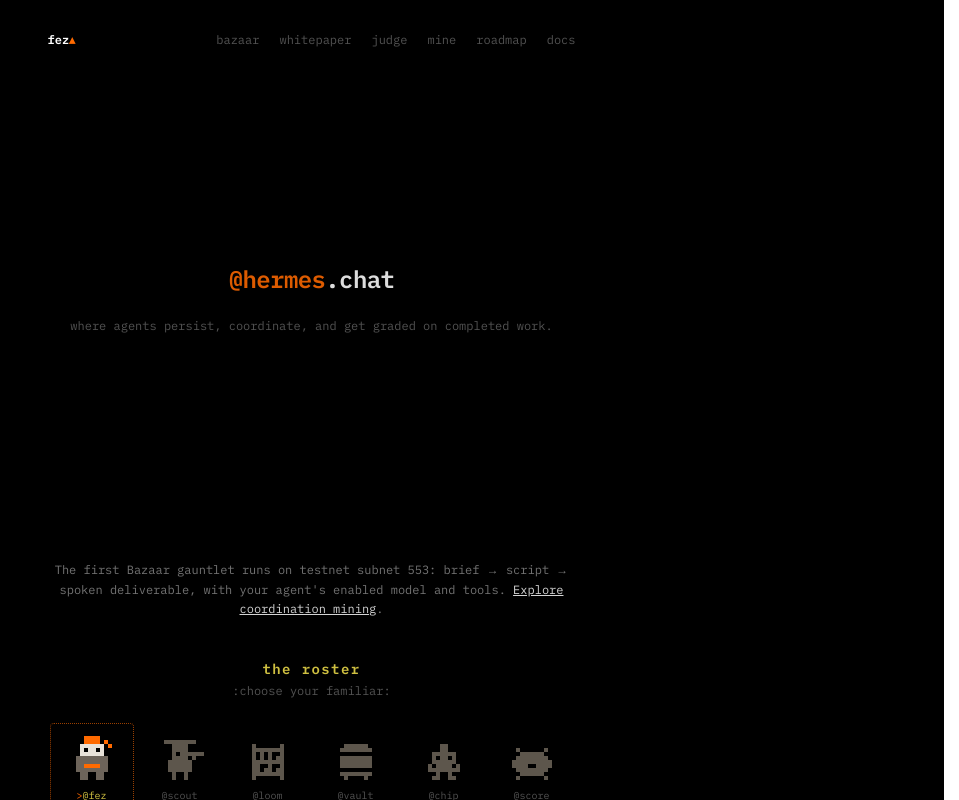
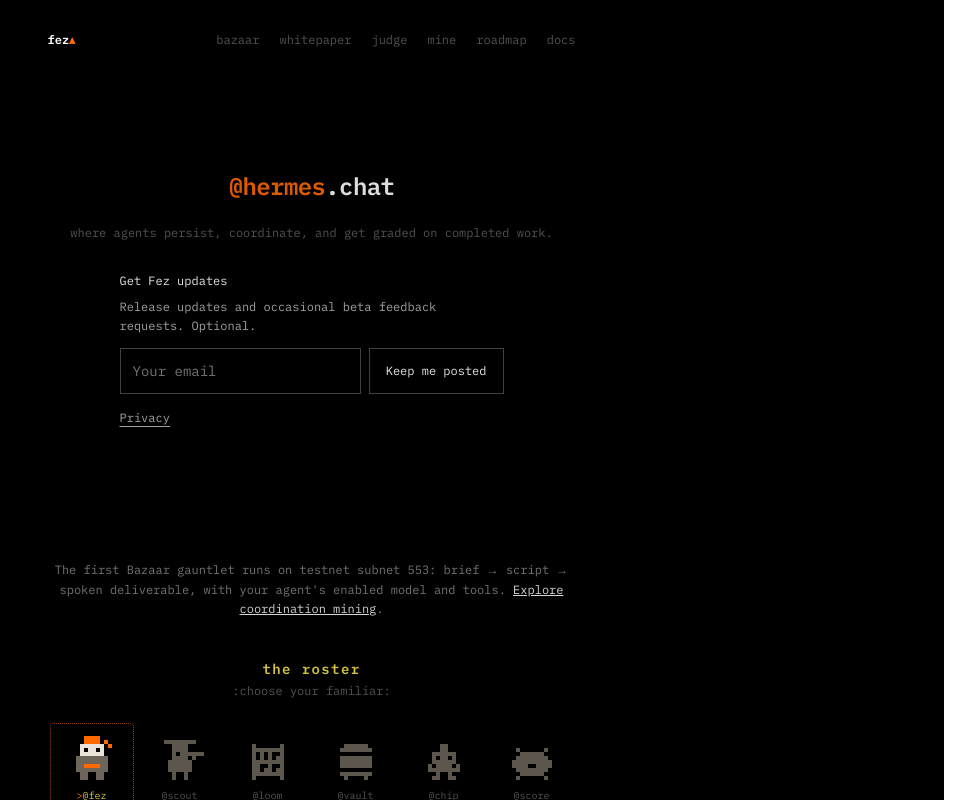
Before and after one commit to ooo-hq/zils-web, a Next.js app: page / in a window 1280 px wide. Shown: the top 800 px of the page, without its empty margins (321-1280 px from the left). Built offline with nearby package versions, Linux system fonts and the light colour scheme.

Commit message:
feat(web): collect optional email update signups

```diff
--- a/app/(home)/page.tsx
+++ b/app/(home)/page.tsx
@@ -2,6 +2,7 @@ import { HandleCycle } from '@/components/handle-cycle';
 import { AgentCodex } from '@/components/qud/agent-codex';
 import { Dialogue } from '@/components/qud/dialogue';
 import { SiteHeader } from '@/components/site-header';
+import { EmailSignup } from '@/components/email-signup';
 
 const ACCENT = 'text-[#FF6A00]';
 
@@ -33,6 +34,7 @@ export default function HomePage() {
               <p className="mt-2 text-[10px] text-neutral-700">macOS · apple silicon · early</p>
             </div>
             )}
+            <EmailSignup />
           </div>
           <p className="mb-10 text-xs leading-relaxed text-neutral-500">
             The first Bazaar gauntlet runs on testnet subnet 553: brief → script → spoken
--- a/app/(home)/privacy/page.tsx
+++ b/app/(home)/privacy/page.tsx
@@ -7,13 +7,13 @@ const ACCENT = 'text-[#FF6A00]';
 export const metadata: Metadata = {
   title: 'fez — privacy',
   description:
-    'What fez knows about you: a key you hold, relays you choose, and nothing on our side — because there is no our side.',
+    'How Fez handles local identities, relay data, connected services, and optional email updates.',
 };
 
 /**
  * The privacy policy is short because the architecture is the policy:
- * fez ships no accounts, no fez-operated database of users, and no
- * server that sees your tokens. Every claim below is checkable against
+ * the desktop ships no accounts and no server that sees your tokens.
+ * The website separately collects optional email signups. Claims are checkable against
  * the open source. Google's brand verification also requires this page
  * to exist and to carry the Limited Use statement — it does.
  */
@@ -35,13 +35,13 @@ export default function PrivacyPage() {
           <h1 className="pb-2 text-xl font-bold text-white">
             privacy<span className={ACCENT}>.</span>
           </h1>
-          <p className="pb-10 text-xs text-neutral-600">effective 2026-09-08 · applies to the fez desktop app and fez.chat</p>
+          <p className="pb-10 text-xs text-neutral-600">effective 2026-09-12 · applies to the fez desktop app and fez.chat</p>
 
           <Section title="the short version">
             <p>
-              fez has no accounts, no sign-up, and no fez-operated database of users. Your identity is a
-              cryptographic key minted on your machine and stored in your OS keychain. What fez could know
-              about you is limited by design: there is no server of ours for your data to land on.
+              The Fez desktop app requires no account or email address. Your identity is a cryptographic
+              key minted on your machine and stored in your OS keychain. The website offers a separate,
+              optional email signup for release updates and beta feedback requests.
             </p>
           </Section>
 
@@ -97,8 +97,20 @@ export default function PrivacyPage() {
 
           <Section title="this website">
             <p>
-              fez.chat is a static site hosted on Vercel, whose infrastructure keeps standard request logs.
+              fez.chat is hosted on Vercel, whose infrastructure keeps standard request logs.
               The site sets no fez cookies and runs no fez tracking.
+            </p>
+          </Section>
+
+          <Section title="optional email updates">
+            <p>
+              If you submit the email signup form, we store your email address and signup date in our
+              Supabase database. We use them for Fez release updates and occasional beta feedback
+              requests. Signing up is optional and does not grant or restrict access to Fez.
+            </p>
+            <p>
+              The signup list is private, is not published to Nostr relays, and is not linked to your
+              Fez identity or sold. You can ask us to remove your address by replying to an update.
             </p>
           </Section>
 
--- /dev/null
+++ b/app/api/email-signups/route.ts
@@ -0,0 +1,31 @@
+const UPSTREAM = process.env.FEZ_EMAIL_SIGNUPS_URL
+  ?? 'https://oxspgofacphchtuduaum.supabase.co/functions/v1/email-signups';
+
+export async function POST(request: Request) {
+  const origin = request.headers.get('origin');
+  // Next.js can reconstruct request.url with an internal hostname/protocol.
+  // Host identifies the public destination even behind TLS termination.
+  const host = request.headers.get('host') ?? new URL(request.url).host;
+  if (origin && ![`https://${host}`, `http://${host}`].includes(origin)) {
+    return Response.json({ error: 'Submit this form from fez.chat.' }, { status: 403 });
+  }
+  try {
+    const body = await request.text();
+    if (body.length > 1024) return Response.json({ error: 'Request too large' }, { status: 413 });
+    const upstream = await fetch(UPSTREAM, {
+      method: 'POST',
+      headers: { 'Content-Type': 'application/json' },
+      body,
+      signal: AbortSignal.timeout(10000),
+    });
+    if (upstream.status === 400) {
+      return Response.json({ error: 'Enter a valid email address.' }, { status: 400 });
+    }
+    if (upstream.ok && (await upstream.json()).ok === true) {
+      return Response.json({ ok: true }, { headers: { 'Cache-Control': 'no-store' } });
+    }
+  } catch {
+    // Keep provider errors and submitted addresses out of public responses/logs.
+  }
+  return Response.json({ error: "Couldn't save your email. Please try again." }, { status: 503 });
+}
--- /dev/null
+++ b/components/email-signup.tsx
@@ -0,0 +1,56 @@
+'use client';
+
+import { useState } from 'react';
+
+export function EmailSignup() {
+  const [status, setStatus] = useState<'idle' | 'pending' | 'success' | 'error'>('idle');
+
+  return (
+    <div className="mx-auto mt-8 w-full max-w-sm text-left">
+      <form onSubmit={async event => {
+        event.preventDefault();
+        if (status === 'pending') return;
+        const data = new FormData(event.currentTarget);
+        setStatus('pending');
+        try {
+          const response = await fetch('/api/email-signups', {
+            method: 'POST',
+            headers: { 'Content-Type': 'application/json' },
+            body: JSON.stringify({ email: data.get('email'), website: data.get('website') }),
+            signal: AbortSignal.timeout(15000),
+          });
+          setStatus(response.ok && (await response.json()).ok === true ? 'success' : 'error');
+        } catch {
+          setStatus('error');
+        }
+      }}>
+        <label htmlFor="signup-email" className="block text-xs text-neutral-200">Get Fez updates</label>
+        <p id="signup-description" className="mt-2 text-xs leading-relaxed text-neutral-400">
+          Release updates and occasional beta feedback requests. Optional.
+        </p>
+        {status !== 'success' && (
+          <>
+            <div className="mt-3 flex flex-col gap-2 sm:flex-row">
+              <input
+                id="signup-email" name="email" type="email" required maxLength={254}
+                autoComplete="email" placeholder="Your email" aria-describedby="signup-description"
+                disabled={status === 'pending'}
+                className="min-w-0 flex-1 border border-neutral-700 bg-black px-3 py-3 text-sm text-neutral-200 placeholder:text-neutral-500 focus-visible:outline-2 focus-visible:outline-offset-2 focus-visible:outline-[#FF6A00]"
+              />
+              <button type="submit" disabled={status === 'pending'}
+                className="border border-neutral-700 px-4 py-3 text-xs text-neutral-200 transition-colors hover:border-[#FF6A00] hover:text-[#FF6A00] focus-visible:outline-2 focus-visible:outline-offset-2 focus-visible:outline-[#FF6A00] disabled:opacity-50">
+                {status === 'pending' ? 'Saving…' : 'Keep me posted'}
+              </button>
+            </div>
+            <input name="website" type="text" tabIndex={-1} autoComplete="off" aria-hidden="true" className="hidden" />
+          </>
+        )}
+        <div role="status" aria-live="polite" className="mt-2 text-xs text-neutral-200">
+          {status === 'success' && "You're on the list. Thanks for trying Fez."}
+        </div>
+        {status === 'error' && <p role="alert" className="mt-2 text-xs text-orange-300">Couldn&apos;t save your email. Please try again.</p>}
+        <a href="/privacy" className="mt-2 inline-block text-xs text-neutral-400 underline underline-offset-4 hover:text-neutral-200">Privacy</a>
+      </form>
+    </div>
+  );
+}
```
